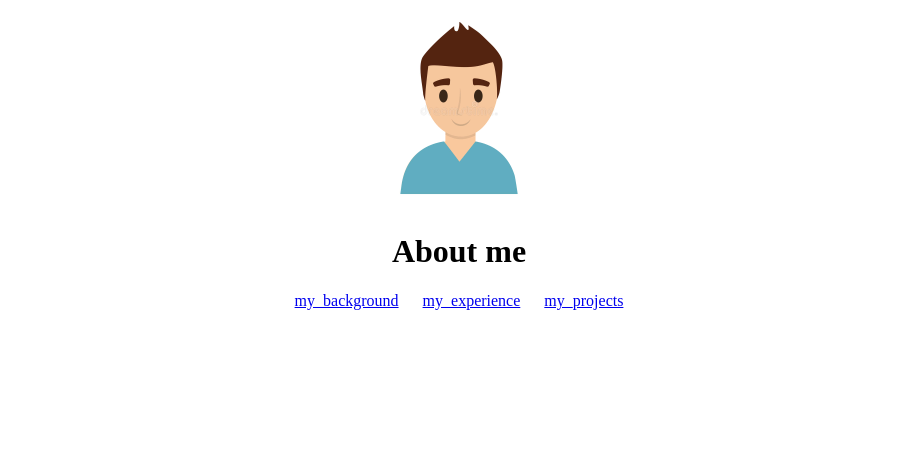
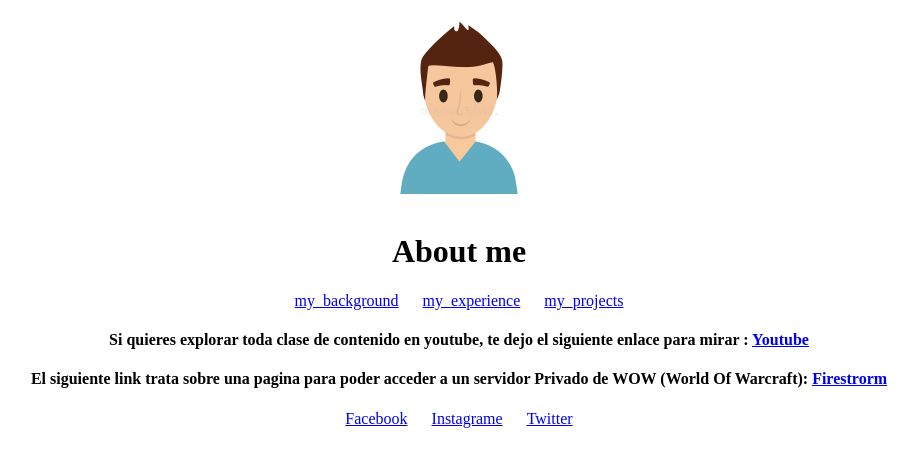
Before and after one commit to jorgex4/jorgex4.github.io, a plain HTML site: page index.html in a window 1280 px wide. Shown: the whole page, without its empty margins (181-1099 px from the left). Drawn offline with Linux system fonts and the light colour scheme.

Commit message:
Archivos faltantes para entrega Portafolio

```diff
--- a/index.html
+++ b/index.html
@@ -10,6 +10,7 @@
 </head>
 
 <body>
+
     <center>
         <center> <img src="avatar.jpg" width=200"> </center>
         <center>
@@ -21,6 +22,27 @@
 
         <a style="margin: 0 10px;" href="my_projects.html" target="_BLANK">my_projects</a>
     </center>
+   <h4>
+       <center>
+       Si quieres explorar  toda clase de contenido en youtube, te dejo el siguiente enlace para mirar :
+        <a href="https://www.youtube.com/">Youtube</a>
+            </center>
+         </h4>
+   <h4>
+        <center>
+    El siguiente link trata sobre una pagina para poder acceder a un servidor Privado de WOW (World Of Warcraft):
+            <a href="https://firestorm-servers.com/es/"> Firestrorm</a>
+              </center>
+            </h4>
+        </center>
+        <center>
+        <a style="margin: 0 10px;" href="https://www.facebook.com/" target="_BLANK">Facebook</a>
+
+        <a style="margin: 0 10px;" href="https://www.instagram.com/" target="_BLANK">Instagrame</a>
+
+        <a style="margin: 0 10px;" href="https://twitter.com/" target="_BLANK">Twitter</a>
+    </center>
+
 </body>
 
 </html>
```
